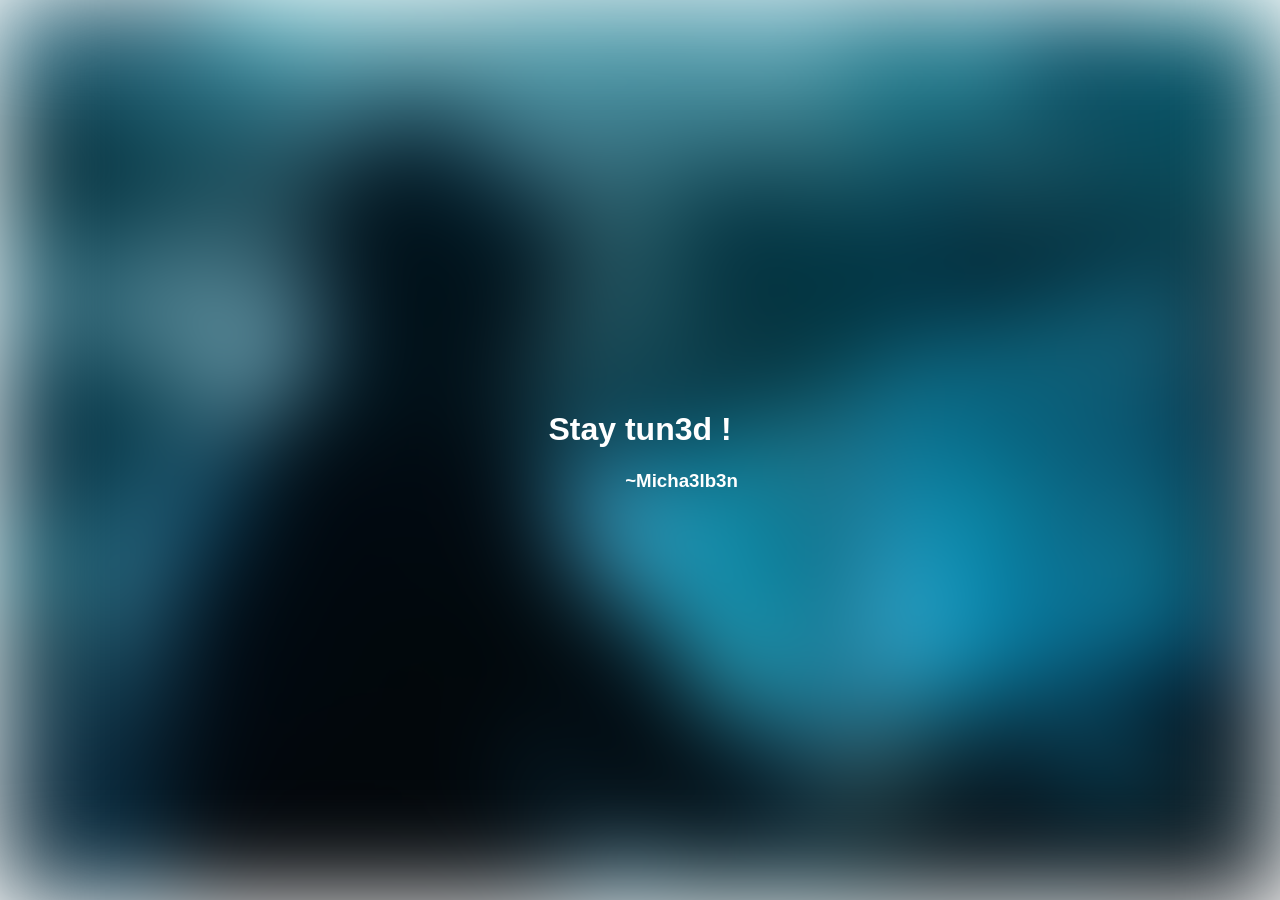
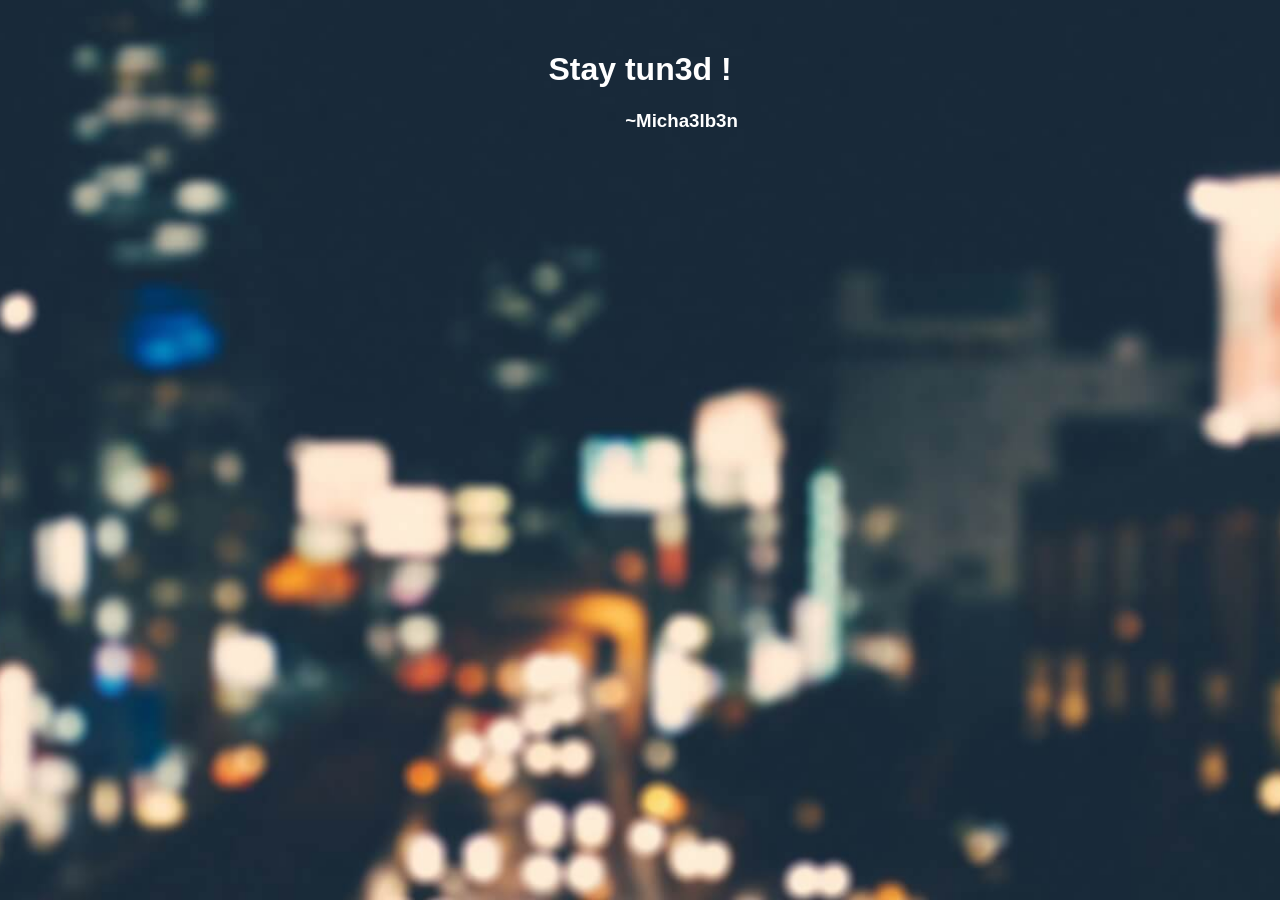
Before and after one commit to ksharinarayanan/ksharinarayanan.github.io, a Jekyll site: the page index.html, which Jekyll copies as it is, in a window 1280 px wide. Built offline with Jekyll 4.4.1, drawn with Linux system fonts in a browser that asks for light colours.

Commit message:
Made a default page

```diff
--- a/index.html
+++ b/index.html
@@ -58,9 +58,9 @@ title: Think !
 		}
 		.image{
 			height: 100%;
-			background-image: url('/assets/images/hacker.jpg');
+			background-image: url('/assets/images/banner.jpg');
 			filter: blur(50px);
-			-webkit-filter: blur(50px);
+			-webkit-filter: blur(0px);
 
 			background-position: center;
 			background-repeat: no-repeat;
@@ -71,7 +71,7 @@ title: Think !
 			color: white;
 		  	font-weight: bold;
 			position: absolute;
-		  	top: 50%;
+		  	top: 10%;
 		  	left: 50%;
 		  	transform: translate(-50%, -50%);
 		  	z-index: 2;
```
Also changed, not shown: assets/images/hacker.jpg (deleted), assets/images/pic01.jpg (deleted), assets/images/pic02.jpg (deleted), assets/images/pic03.jpg (deleted), assets/images/pic04.jpg (deleted), assets/images/pic05.jpg (deleted), assets/images/pic06.jpg (deleted), assets/images/pic07.jpg (deleted), assets/images/pic08.jpg (deleted), assets/images/pic09.jpg (deleted), assets/images/pic10.jpg (deleted), assets/images/pic11.jpg (deleted), 1 other file.
